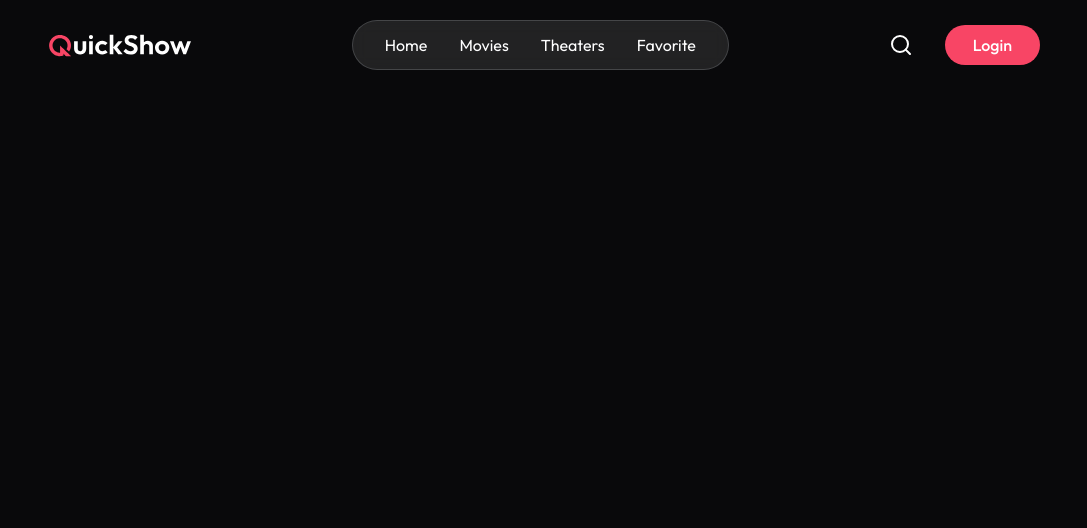
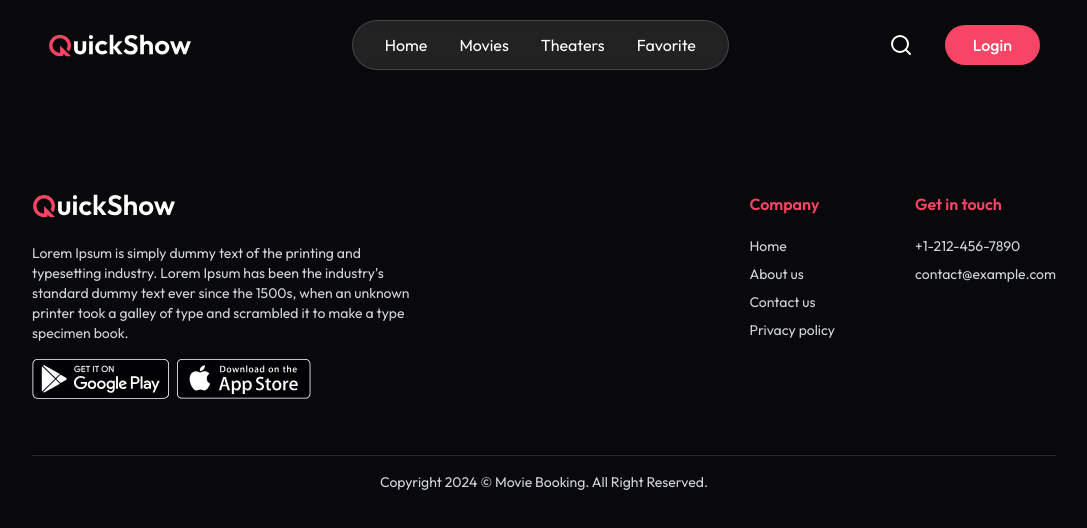
Before and after one commit to sandesh123paudel/Movie-Booking, a React (Vite) app in the folder client/: page /favorite in a window 1280 px wide. Shown: the top 528 px of the page, without its empty margins (96-1183 px from the left). Built offline with nearby package versions, Linux system fonts and the light colour scheme.

Commit message:
Enhance Footer and Movies components: Updated Footer component to include branding, company information, and contact details. Improved Movies component to display a list of movies using dummy data, with a fallback message for no available movies. Added visual elements for better user experience.

```diff
--- a/client/src/components/Footer.jsx
+++ b/client/src/components/Footer.jsx
@@ -1,7 +1,59 @@
 import React from "react";
+import { assets } from "../assets/assets";
 
 const Footer = () => {
-  return <div></div>;
+  return (
+    <footer className="px-6 md:px-16 mt-40  lg:px-36 xl:px-32 pt-8 w-full text-gray-300">
+      <div className="flex flex-col md:flex-row justify-between w-full gap-10 border-b border-gray-500/30 pb-14">
+        <div className="md:max-w-96">
+          <img src={assets.logo} className="w-36 h-auto" alt="Logo" />
+          <p className="mt-6 text-sm">
+            Lorem Ipsum is simply dummy text of the printing and typesetting
+            industry. Lorem Ipsum has been the industry's standard dummy text
+            ever since the 1500s, when an unknown printer took a galley of type
+            and scrambled it to make a type specimen book.
+          </p>
+          <div className="flex items-center gap-2 mt-4">
+            <img
+              src={assets.googlePlay}
+              className="w-auto h-10"
+              alt="Playstore"
+            />
+            <img src={assets.appStore} className="w-auto h-10" alt="Appstore" />
+          </div>
+        </div>
+        <div className="flex-1 flex items-start md:justify-end gap-20">
+          <div>
+            <h2 className="font-semibold mb-5 text-primary">Company</h2>
+            <ul className="text-sm space-y-2">
+              <li>
+                <a href="#">Home</a>
+              </li>
+              <li>
+                <a href="#">About us</a>
+              </li>
+              <li>
+                <a href="#">Contact us</a>
+              </li>
+              <li>
+                <a href="#">Privacy policy</a>
+              </li>
+            </ul>
+          </div>
+          <div>
+            <h2 className="font-semibold mb-5 text-primary">Get in touch</h2>
+            <div className="text-sm space-y-2">
+              <p>+1-212-456-7890</p>
+              <p>contact@example.com</p>
+            </div>
+          </div>
+        </div>
+      </div>
+      <p className="pt-4 text-center text-xs md:text-sm pb-5">
+        Copyright 2024 © Movie Booking. All Right Reserved.
+      </p>
+    </footer>
+  );
 };
 
 export default Footer;
--- a/client/src/pages/Movies.jsx
+++ b/client/src/pages/Movies.jsx
@@ -1,7 +1,28 @@
 import React from "react";
+import { dummyShowsData } from "../assets/assets";
+import MovieCard from "../components/MovieCard";
+import BlurCircle from "../components/BlurCircle";
 
 const Movies = () => {
-  return <div></div>;
+  return dummyShowsData.length > 0 ? (
+    <div className="relative my-40 mb-60 px-6 md:px-16 lg:px-40 xl:px-44 overflow-hidden min-h-[80vh] ">
+      <BlurCircle top="150px" left="0px" />
+      <BlurCircle bottom="50px" right="50px" />
+
+      <h1>Now Showing</h1>
+      <div className="flex flex-wrap max-sm:justify-center gap-8 mt-8">
+        {dummyShowsData.map((movie) => (
+          <MovieCard key={movie._id} movie={movie} />
+        ))}
+      </div>
+    </div>
+  ) : (
+    <div className="flex flex-col items-center justify-center h-screen">
+      <h1 className="text-3xl font-bold text-center">
+        No movies available now
+      </h1>
+    </div>
+  );
 };
 
 export default Movies;
```
